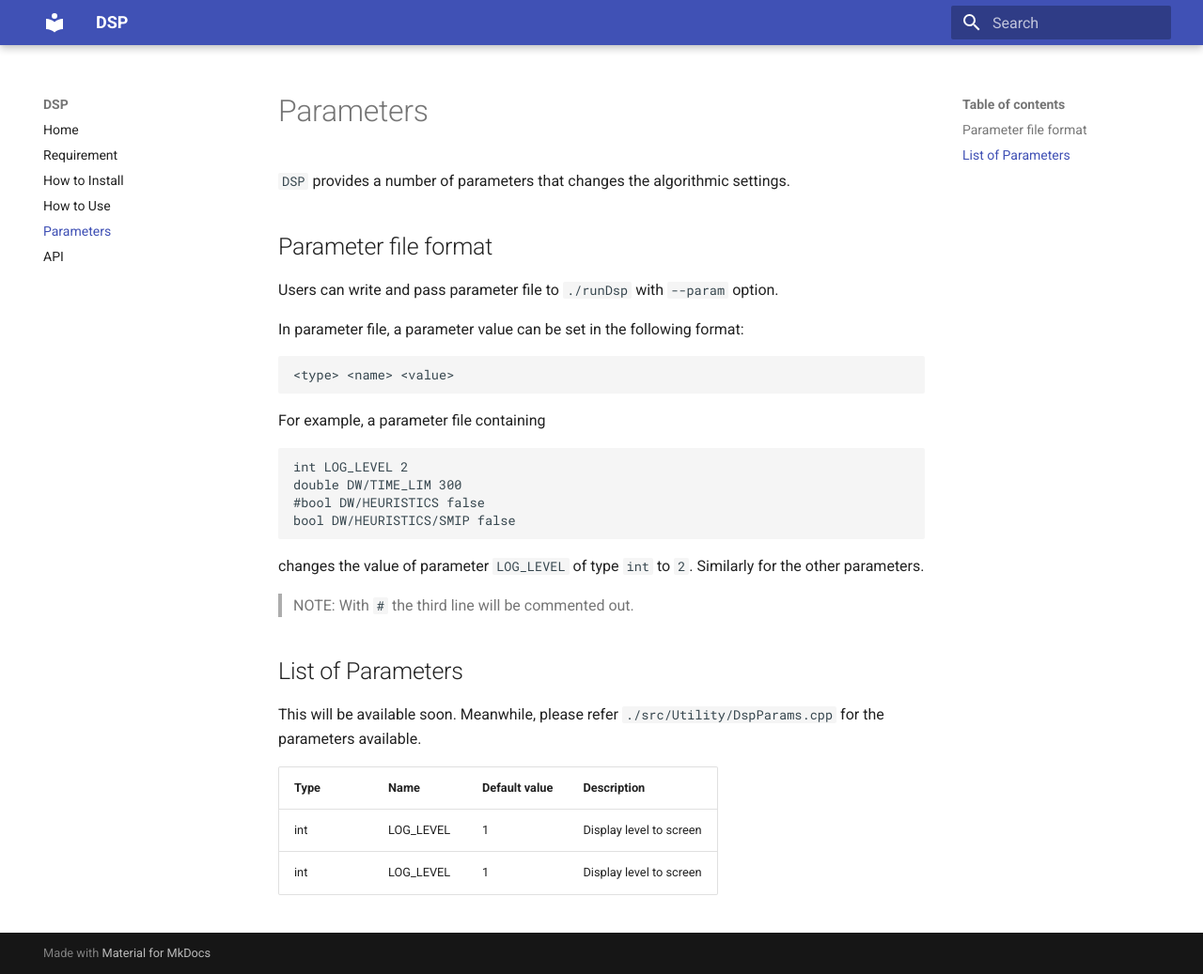
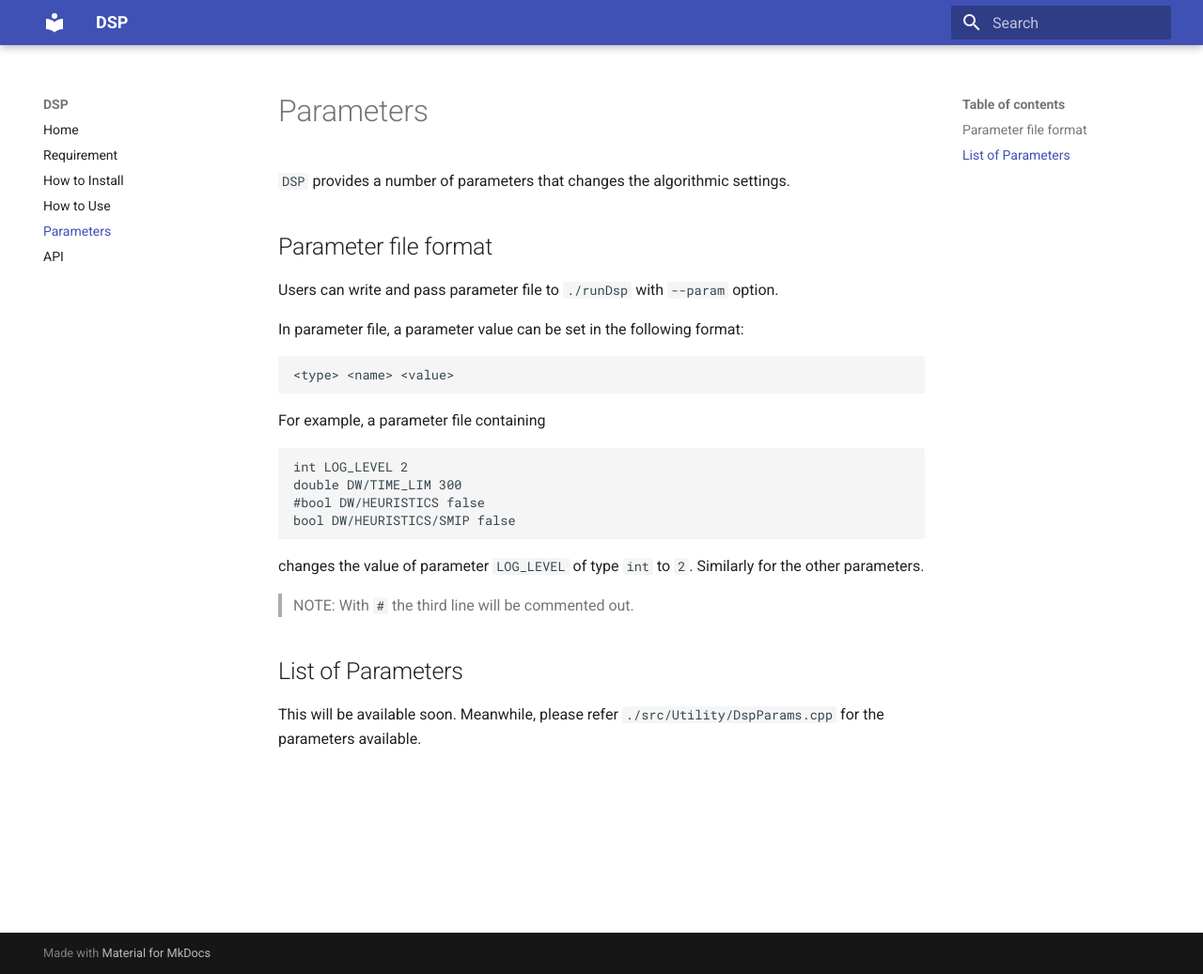
Before and after one commit to Argonne-National-Laboratory/DSP, an MkDocs documentation site: the page built from docs/parameters.md, in a window 1280 px wide and 1037 px high. Shown: the whole window at 94% size. Built offline with MkDocs 1.6.1 and Material for MkDocs 9.7.7, drawn with Linux system fonts in a browser that asks for light colours.

Commit message:
removed table

```diff
--- a/docs/parameters.md
+++ b/docs/parameters.md
@@ -30,8 +30,3 @@ Similarly for the other parameters.
 
 This will be available soon.
 Meanwhile, please refer `./src/Utility/DspParams.cpp` for the parameters available.
-
-| Type | Name | Default value | Description |
-|------|------|---------------|-------------|
-| int  | LOG_LEVEL | 1 | Display level to screen |
-| int  | LOG_LEVEL | 1 | Display level to screen |
```
